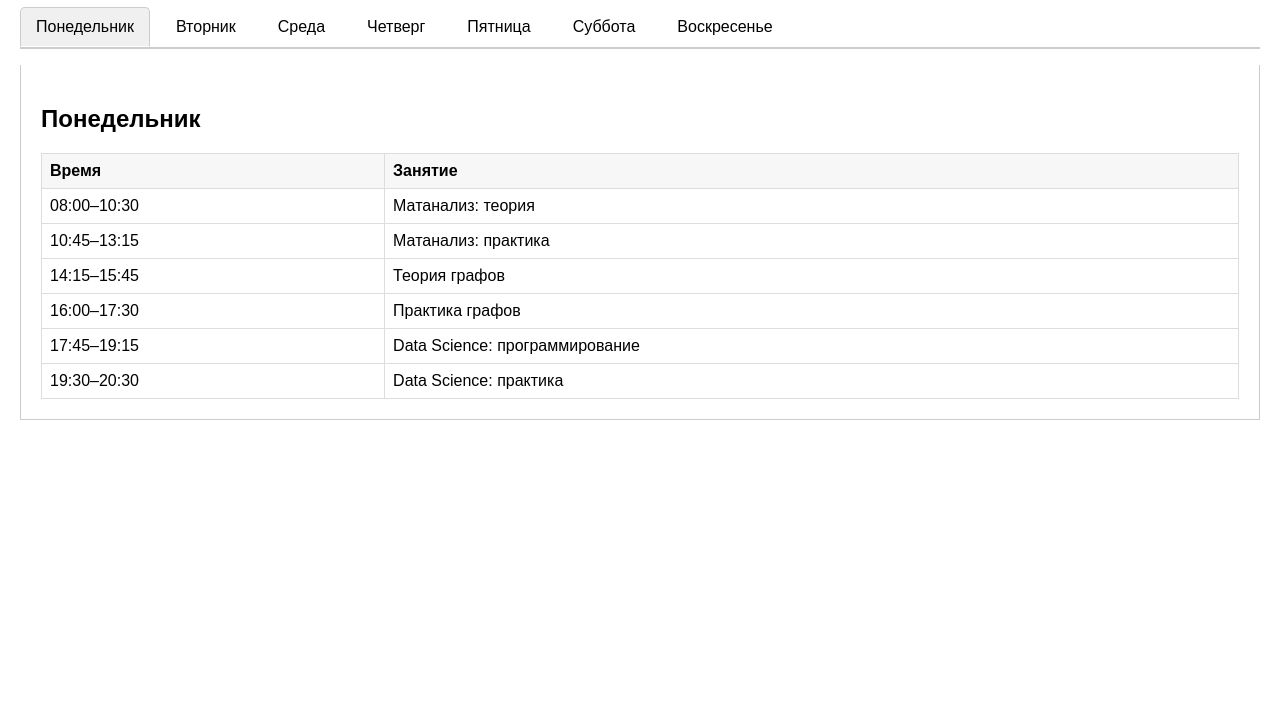
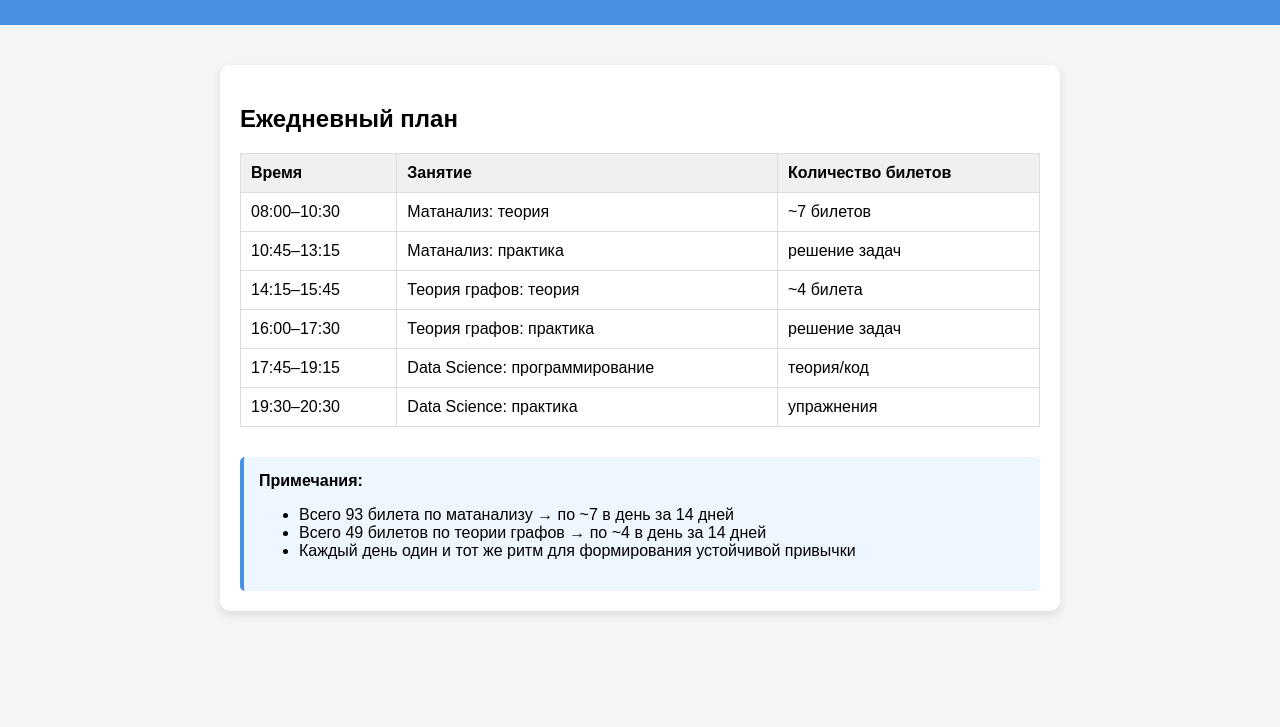
Before and after one commit to aziz22-rasulov/schedule, a plain HTML site: page index.html in a window 1280 px wide. Shown: the part 73-800 px from the top of the page. Drawn offline with Linux system fonts and the light colour scheme.

Commit message:
Update index.html

```diff
--- a/index.html
+++ b/index.html
@@ -4,115 +4,74 @@
   <meta name="viewport" content="width=device-width, initial-scale=1.0">
   <title>Учебное расписание</title>
   <style>
-    body { font-family: Arial, sans-serif; margin: 20px; }
-    .tabs { list-style: none; padding: 0; display: flex; border-bottom: 2px solid #ccc; }
-    .tabs li { margin-right: 10px; padding: 10px 15px; cursor: pointer; border: 1px solid transparent; border-top-left-radius: 5px; border-top-right-radius: 5px; }
-    .tabs li.active { background: #f0f0f0; border-color: #ccc; border-bottom-color: white; }
-    .tab-content { display: none; padding: 20px; border: 1px solid #ccc; border-top: none; }
-    .tab-content.active { display: block; }
-    table { width: 100%; border-collapse: collapse; margin-top: 10px; }
-    th, td { border: 1px solid #ddd; padding: 8px; text-align: left; }
-    th { background-color: #f7f7f7; }
+    body {
+      font-family: Arial, sans-serif;
+      margin: 0;
+      padding: 0;
+      background-color: #f5f5f5;
+    }
+    header {
+      background-color: #4a90e2;
+      color: white;
+      padding: 20px;
+      text-align: center;
+    }
+    main {
+      max-width: 800px;
+      margin: 40px auto;
+      background-color: white;
+      padding: 20px;
+      border-radius: 10px;
+      box-shadow: 0 4px 10px rgba(0,0,0,0.1);
+    }
+    h1 {
+      margin-top: 0;
+    }
+    table {
+      width: 100%;
+      border-collapse: collapse;
+      margin-top: 20px;
+    }
+    th, td {
+      border: 1px solid #ddd;
+      padding: 10px;
+      text-align: left;
+    }
+    th {
+      background-color: #f0f0f0;
+    }
+    .notes {
+      margin-top: 30px;
+      background: #eef6ff;
+      padding: 15px;
+      border-left: 4px solid #4a90e2;
+      border-radius: 5px;
+    }
   </style>
 </head>
 <body>
-  <h1>Учебное расписание</h1>
-  <ul class="tabs">
-    <li data-day="monday" class="active">Понедельник</li>
-    <li data-day="tuesday">Вторник</li>
-    <li data-day="wednesday">Среда</li>
-    <li data-day="thursday">Четверг</li>
-    <li data-day="friday">Пятница</li>
-    <li data-day="saturday">Суббота</li>
-    <li data-day="sunday">Воскресенье</li>
-  </ul>  <!-- Шаблон контента для каждого дня -->  <div id="monday" class="tab-content active">
-    <h2>Понедельник</h2>
+  <header>
+    <h1>Учебное расписание (на 14 дней)</h1>
+  </header>
+  <main>
+    <h2>Ежедневный план</h2>
     <table>
-      <tr><th>Время</th><th>Занятие</th></tr>
-      <tr><td>08:00–10:30</td><td>Матанализ: теория</td></tr>
-      <tr><td>10:45–13:15</td><td>Матанализ: практика</td></tr>
-      <tr><td>14:15–15:45</td><td>Теория графов</td></tr>
-      <tr><td>16:00–17:30</td><td>Практика графов</td></tr>
-      <tr><td>17:45–19:15</td><td>Data Science: программирование</td></tr>
-      <tr><td>19:30–20:30</td><td>Data Science: практика</td></tr>
-    </table>
-  </div>  <!-- Копируем блок для остальных дней -->  <div id="tuesday" class="tab-content">
-    <h2>Вторник</h2>
-    <!-- Используйте ту же таблицу расписания -->
-    <table>
-      <tr><th>Время</th><th>Занятие</th></tr>
-      <tr><td>08:00–10:30</td><td>Матанализ: теория</td></tr>
-      <tr><td>10:45–13:15</td><td>Матанализ: практика</td></tr>
-      <tr><td>14:15–15:45</td><td>Теория графов</td></tr>
-      <tr><td>16:00–17:30</td><td>Практика графов</td></tr>
-      <tr><td>17:45–19:15</td><td>Data Science: программирование</td></tr>
-      <tr><td>19:30–20:30</td><td>Data Science: практика</td></tr>
-    </table>
-  </div>  <div id="wednesday" class="tab-content">
-    <h2>Среда</h2>
-    <table>
-      <tr><th>Время</th><th>Занятие</th></tr>
-      <tr><td>08:00–10:30</td><td>Матанализ: теория</td></tr>
-      <tr><td>10:45–13:15</td><td>Матанализ: практика</td></tr>
-      <tr><td>14:15–15:45</td><td>Теория графов</td></tr>
-      <tr><td>16:00–17:30</td><td>Практика графов</td></tr>
-      <tr><td>17:45–19:15</td><td>Data Science: программирование</td></tr>
-      <tr><td>19:30–20:30</td><td>Data Science: практика</td></tr>
-    </table>
-  </div>  <div id="thursday" class="tab-content">
-    <h2>Четверг</h2>
-    <table>
-      <tr><th>Время</th><th>Занятие</th></tr>
-      <tr><td>08:00–10:30</td><td>Матанализ: теория</td></tr>
-      <tr><td>10:45–13:15</td><td>Матанализ: практика</td></tr>
-      <tr><td>14:15–15:45</td><td>Теория графов</td></tr>
-      <tr><td>16:00–17:30</td><td>Практика графов</td></tr>
-      <tr><td>17:45–19:15</td><td>Data Science: программирование</td></tr>
-      <tr><td>19:30–20:30</td><td>Data Science: практика</td></tr>
-    </table>
-  </div>  <div id="friday" class="tab-content">
-    <h2>Пятница</h2>
-    <table>
-      <tr><th>Время</th><th>Занятие</th></tr>
-      <tr><td>08:00–10:30</td><td>Матанализ: теория</td></tr>
-      <tr><td>10:45–13:15</td><td>Матанализ: практика</td></tr>
-      <tr><td>14:15–15:45</td><td>Теория графов</td></tr>
-      <tr><td>16:00–17:30</td><td>Практика графов</td></tr>
-      <tr><td>17:45–19:15</td><td>Data Science: программирование</td></tr>
-      <tr><td>19:30–20:30</td><td>Data Science: практика</td></tr>
-    </table>
-  </div>  <div id="saturday" class="tab-content">
-    <h2>Суббота</h2>
-    <table>
-      <tr><th>Время</th><th>Занятие</th></tr>
-      <tr><td>08:00–10:30</td><td>Матанализ: теория</td></tr>
-      <tr><td>10:45–13:15</td><td>Матанализ: практика</td></tr>
-      <tr><td>14:15–15:45</td><td>Теория графов</td></tr>
-      <tr><td>16:00–17:30</td><td>Практика графов</td></tr>
-      <tr><td>17:45–19:15</td><td>Data Science: программирование</td></tr>
-      <tr><td>19:30–20:30</td><td>Data Science: практика</td></tr>
-    </table>
-  </div>  <div id="sunday" class="tab-content">
-    <h2>Воскресенье</h2>
-    <table>
-      <tr><th>Время</th><th>Занятие</th></tr>
-      <tr><td>08:00–10:30</td><td>Матанализ: теория</td></tr>
-      <tr><td>10:45–13:15</td><td>Матанализ: практика</td></tr>
-      <tr><td>14:15–15:45</td><td>Теория графов</td></tr>
-      <tr><td>16:00–17:30</td><td>Практика графов</td></tr>
-      <tr><td>17:45–19:15</td><td>Data Science: программирование</td></tr>
-      <tr><td>19:30–20:30</td><td>Data Science: практика</td></tr>
-    </table>
-  </div>  <script>
-    const tabs = document.querySelectorAll('.tabs li');
-    const contents = document.querySelectorAll('.tab-content');
-    tabs.forEach(tab => {
-      tab.addEventListener('click', () => {
-        tabs.forEach(t => t.classList.remove('active'));
-        contents.forEach(c => c.classList.remove('active'));
-        tab.classList.add('active');
-        document.getElementById(tab.dataset.day).classList.add('active');
-      });
-    });
-  </script></body>
+      <tr><th>Время</th><th>Занятие</th><th>Количество билетов</th></tr>
+      <tr><td>08:00–10:30</td><td>Матанализ: теория</td><td>~7 билетов</td></tr>
+      <tr><td>10:45–13:15</td><td>Матанализ: практика</td><td>решение задач</td></tr>
+      <tr><td>14:15–15:45</td><td>Теория графов: теория</td><td>~4 билета</td></tr>
+      <tr><td>16:00–17:30</td><td>Теория графов: практика</td><td>решение задач</td></tr>
+      <tr><td>17:45–19:15</td><td>Data Science: программирование</td><td>теория/код</td></tr>
+      <tr><td>19:30–20:30</td><td>Data Science: практика</td><td>упражнения</td></tr>
+    </table><div class="notes">
+  <strong>Примечания:</strong>
+  <ul>
+    <li>Всего 93 билета по матанализу → по ~7 в день за 14 дней</li>
+    <li>Всего 49 билетов по теории графов → по ~4 в день за 14 дней</li>
+    <li>Каждый день один и тот же ритм для формирования устойчивой привычки</li>
+  </ul>
+</div>
+
+  </main>
+</body>
 </html>
```
